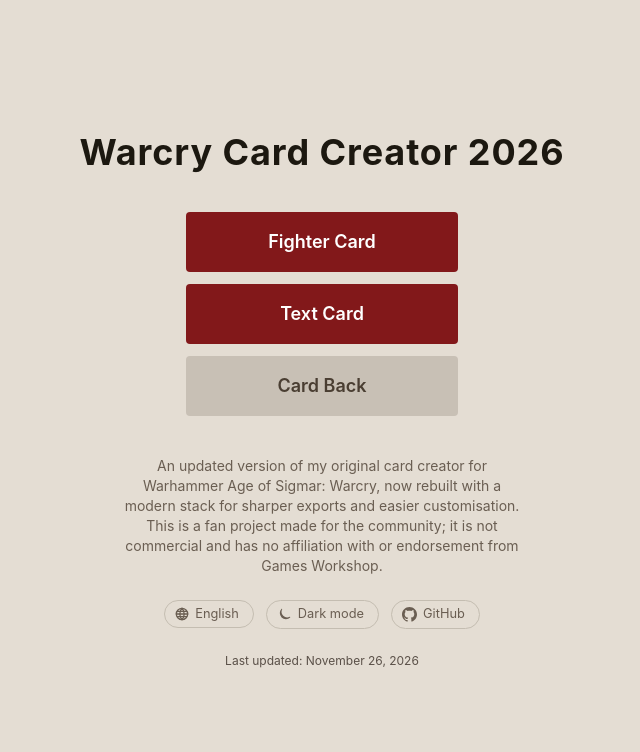
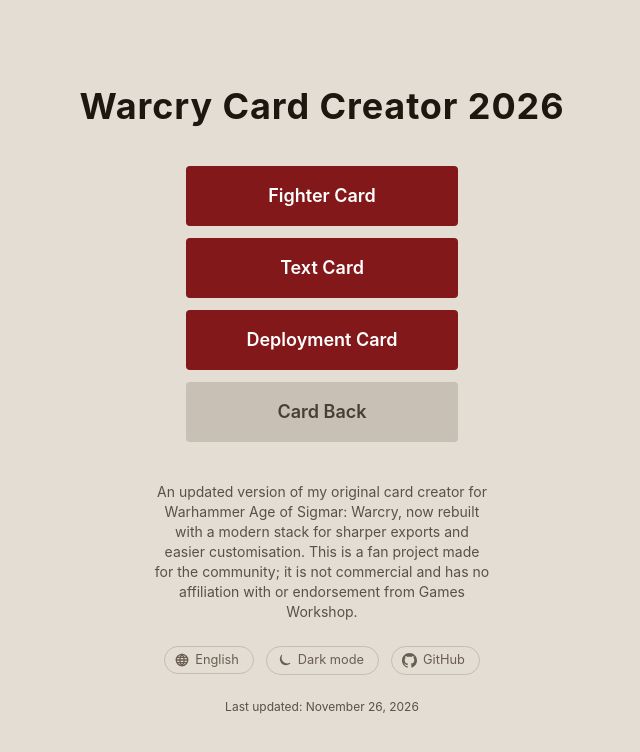
Before and after one commit to HENNIROCKS/warcry-card-creator-2026, a SvelteKit app: page / in a window 1280 px wide. Shown: the top 752 px of the page, without its empty margins (318-958 px from the left). Built offline with nearby package versions, Linux system fonts and the light colour scheme.

Commit message:
Add deployment card button, reduce index page's text size

```diff
--- a/src/lib/i18n/locales/de.json
+++ b/src/lib/i18n/locales/de.json
@@ -174,6 +174,7 @@
     "disclaimer": "Dieses Projekt ist ein Fanprojekt, das für die Community entwickelt wurde; es ist nicht kommerziell und steht in keiner Verbindung zu Games Workshop und wird auch nicht von diesem Unternehmen unterstützt.",
     "last-updated": "Zuletzt aktualisiert",
     "card-back": "Kartenrücken",
+    "deployment-card": "Aufstellungskarte",
     "fighter-card": "Kämpferkarte",
     "text-card": "Textkarte",
     "filter-factions": "Fraktionen filtern\u2026",
--- a/src/lib/i18n/locales/en.json
+++ b/src/lib/i18n/locales/en.json
@@ -174,6 +174,7 @@
     "disclaimer": "This is a fan project made for the community; it is not commercial and has no affiliation with or endorsement from Games Workshop.",
     "last-updated": "Last updated",
     "card-back": "Card Back",
+    "deployment-card": "Deployment Card",
     "fighter-card": "Fighter Card",
     "text-card": "Text Card",
     "filter-factions": "Filter factions\u2026",
--- a/src/routes/+page.svelte
+++ b/src/routes/+page.svelte
@@ -34,7 +34,7 @@
 	}
 </style>
 
-<main class="min-h-screen bg-zinc-900 text-white flex flex-col items-center justify-center gap-6">
+<main class="min-h-screen bg-zinc-900 text-white flex flex-col items-center justify-center gap-6 py-10">
 	<h1 class="text-4xl font-bold tracking-wide text-center px-6">Warcry Card Creator 2026</h1>
 	<div class="flex flex-col items-stretch gap-3 w-full max-w-xs px-6 my-4">
 		<a href="{base}/fighter" class="px-8 py-4 bg-red-900 hover:bg-red-800 rounded text-white font-semibold text-lg text-center transition">
@@ -43,11 +43,14 @@
 		<a href="{base}/text" class="px-8 py-4 bg-red-900 hover:bg-red-800 rounded text-white font-semibold text-lg text-center transition">
 			{t('ui.text-card')}
 		</a>
+		<a href="{base}/deployment" class="px-8 py-4 bg-red-900 hover:bg-red-800 rounded text-white font-semibold text-lg text-center transition">
+			{t('ui.deployment-card')}
+		</a>
 		<a href="{base}/card-back" class="px-8 py-4 bg-zinc-700 hover:bg-zinc-600 rounded text-zinc-300 hover:text-white font-semibold text-lg text-center transition">
 			{t('ui.card-back')}
 		</a>
 	</div>
-	<p class="text-zinc-400 text-sm text-center max-w-md px-6">
+	<p class="text-zinc-500 text-sm text-center max-w-sm px-6">
 		{t('ui.tagline')}
 		{t('ui.disclaimer')}
 	</p>
--- /dev/null
+++ b/src/routes/deployment/+page.svelte
@@ -0,0 +1,14 @@
+<svelte:head>
+	<title>Deployment Card — Warcry Card Creator</title>
+</svelte:head>
+
+<script lang="ts">
+	import { base } from '$app/paths';
+	import { t } from '$lib/i18n/index.svelte';
+</script>
+
+<main class="min-h-screen bg-zinc-900 text-white flex flex-col items-center justify-center gap-4">
+	<h1 class="text-3xl font-bold tracking-wide">{t('ui.deployment-card')}</h1>
+	<p class="text-zinc-400">Coming soon.</p>
+	<a href="{base}/" class="text-sm text-zinc-500 hover:text-zinc-300 transition">← Back</a>
+</main>
```
